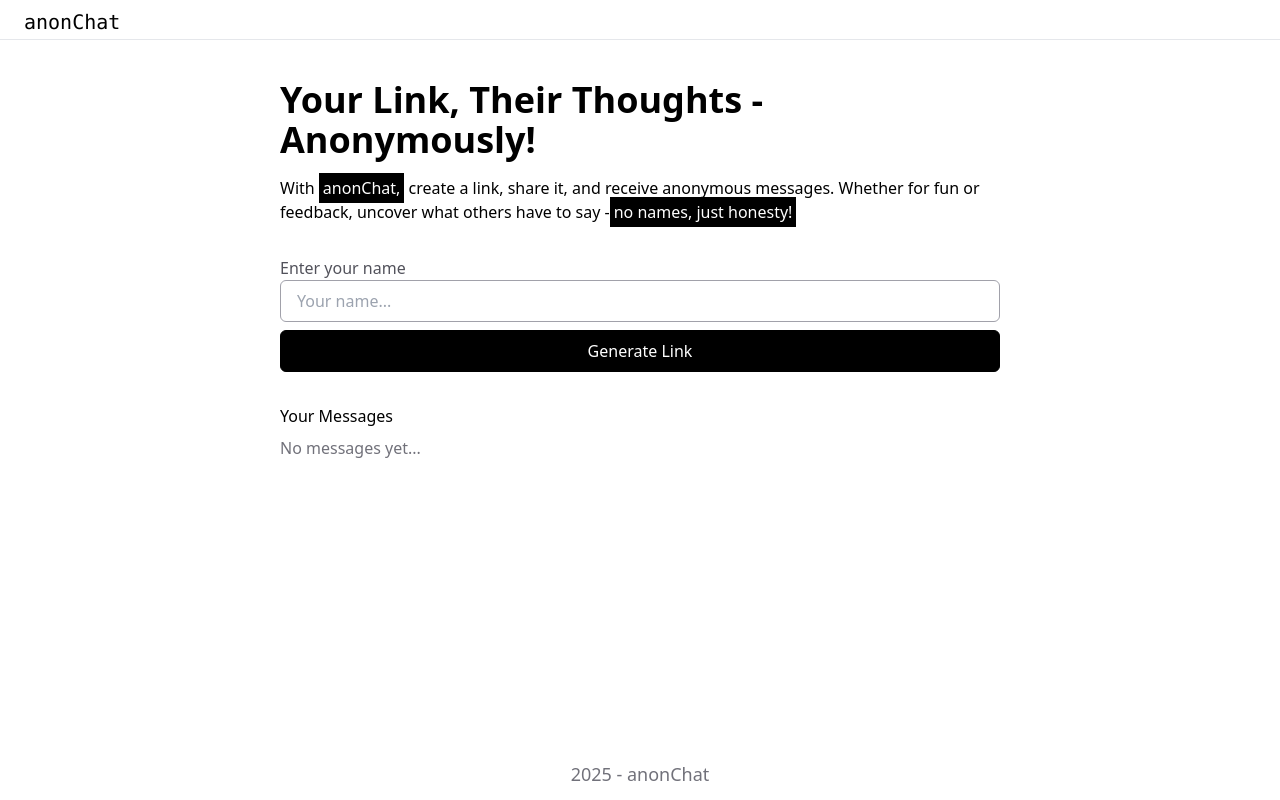
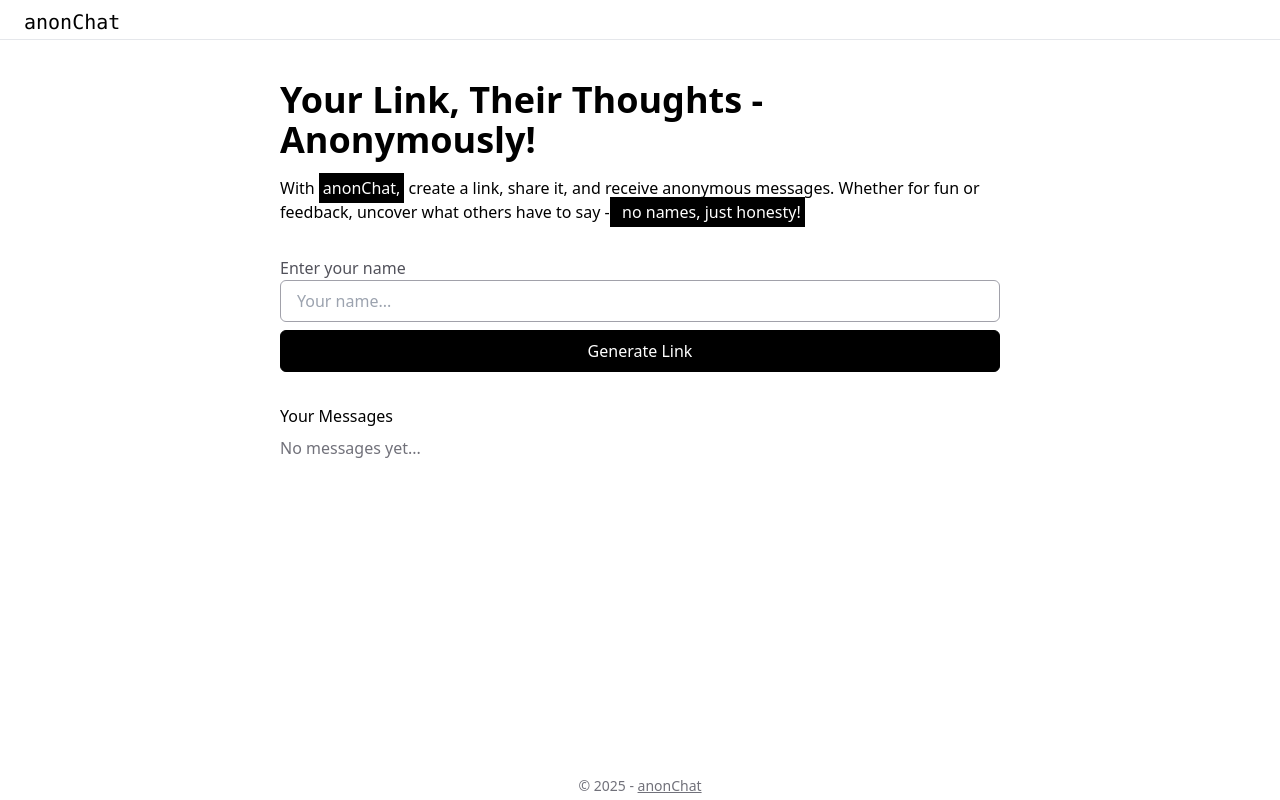
Before and after one commit to sxhil296/anonChat, a Next.js app: page / in a window 1280 px wide. Built offline with nearby package versions, Linux system fonts and the light colour scheme.

Commit message:
minor ui fix

```diff
--- a/src/app/component/footer.tsx
+++ b/src/app/component/footer.tsx
@@ -1,10 +1,12 @@
+import Link from "next/link"
+
 export default function Footer(){
 
     const year = new Date().getFullYear()
 
     return(
-        <footer className="fixed bottom-0 w-full bg-transparent py-3 text-center">
-            <p className="text-lg text-zinc-500">{year} - anonChat</p>
+        <footer className="fixed bottom-0 w-full bg-transparent text-center py-1">
+            <p className="text-sm text-zinc-500">&copy; {year} - <Link href="/" className="underline">anonChat</Link></p>
         </footer>
     )
 }
--- a/src/app/component/messageFeed.tsx
+++ b/src/app/component/messageFeed.tsx
@@ -53,7 +53,7 @@ export default function MessageFeed() {
   return (
     <div className="w-full flex flex-col gap-2 items-start justify-start h-full pb-6">
       <h2 className="text-[1rem] font-medium text-black">Your Messages</h2>
-      <div className=" overflow-auto max-h-[98%] w-full flex flex-col gap-2 c">
+      <div className=" overflow-auto max-h-[99%] w-full flex flex-col gap-2 c">
       {loading ? (
           <p className="text-zinc-500">Loading...</p>
         ) : messages.length > 0 ? (
--- a/src/app/page.tsx
+++ b/src/app/page.tsx
@@ -17,14 +17,14 @@ export default function Home() {
             &nbsp;create a link, share it, and receive anonymous messages. Whether for
             fun or feedback, uncover what others have to say -
             <span className="bg-black text-white p-1">
-              no names, just honesty!
+             &nbsp; no names, just honesty!
             </span>
           </p>
         </div>
 
         <UserForm />
 
-      <div className=" max-h-[94dvh] w-full flex flex-col gap-2 scrollbar-hidden">
+      <div className="h-full w-full flex flex-col gap-2 scrollbar-hidden">
       <MessageFeed />
       </div>
 
```
